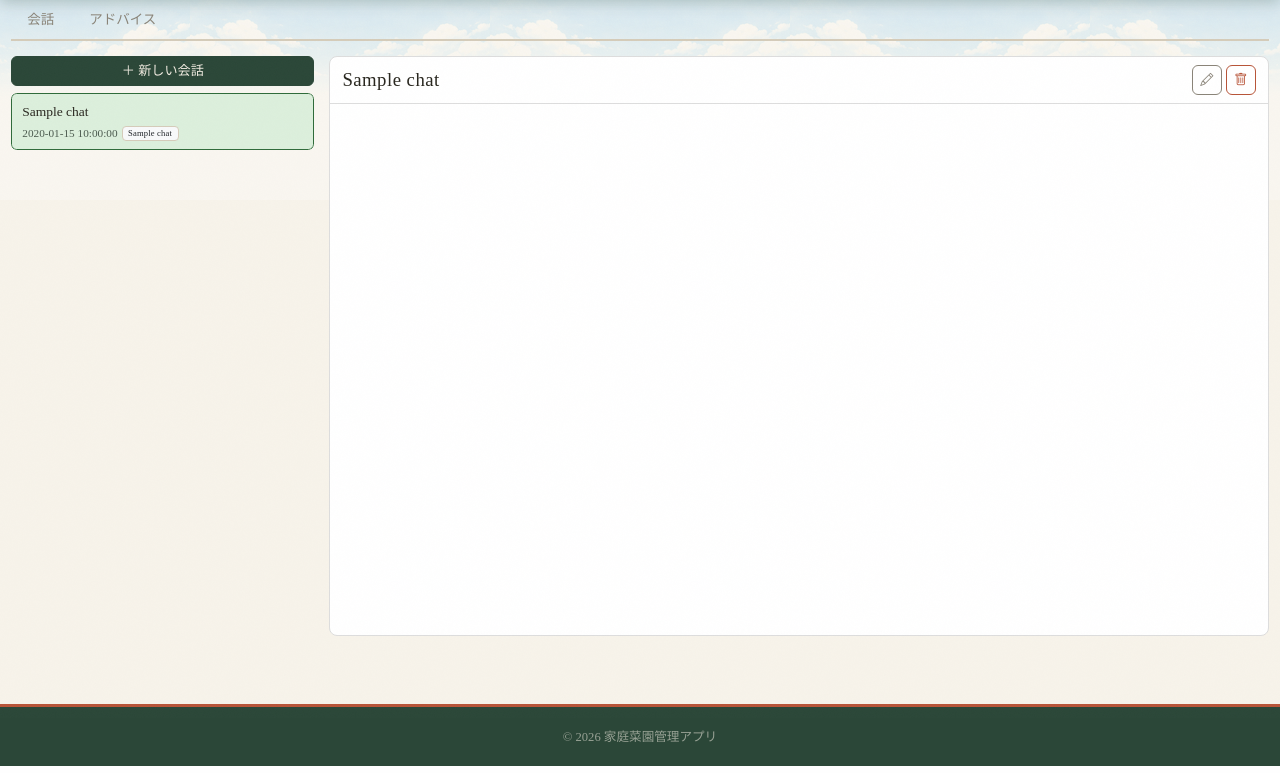
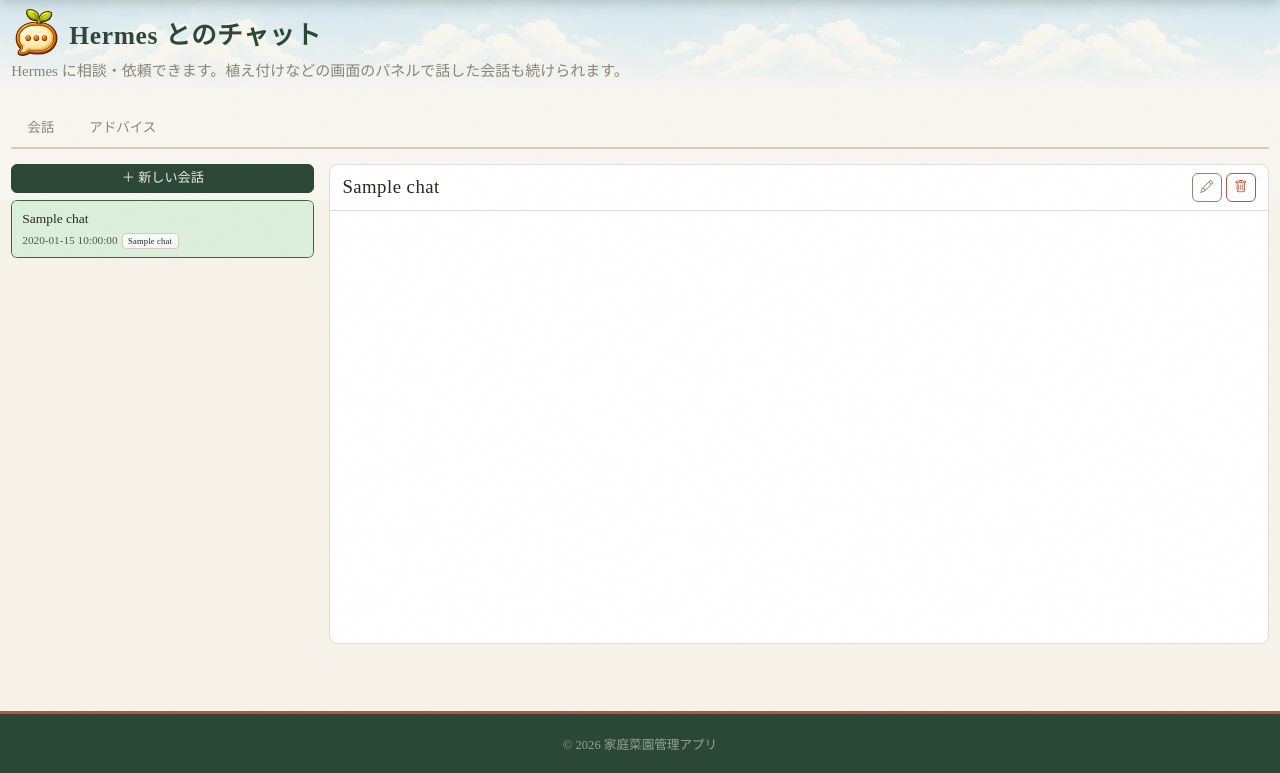
Before and after one commit to pika3-hub/garden-app, a Python web app: template app/templates/hermes_chat/index.html in a window 1280 px wide. Shown: the part 82-855 px from the top of the page. Run offline with Jinja, Linux system fonts and the light colour scheme; the template is opened without the code that fills it: most values are stand-ins (such as "Sample title", 1, 10 or a date in 2020).

Commit message:
チャット画面: 見出しと説明文を付けてタブの位置を会話・アドバイスと揃える
Co-Authored-By: Claude Opus 5.5 <noreply@anthropic.com>

```diff
--- a/app/static/css/hermes-chat.css
+++ b/app/static/css/hermes-chat.css
@@ -13,7 +13,7 @@
 .hermes-chat-main {
   display: flex;
   flex-direction: column;
-  height: calc(100vh - 220px);
+  height: calc(100vh - 320px);
   min-height: 360px;
   border: 1px solid #ddd;
   border-radius: 8px;
@@ -25,7 +25,7 @@
 .hermes-chat-messages { flex: 1 1 auto; min-height: 0; overflow-y: auto; padding: 8px 12px; }
 
 @media (min-width: 768px) {
-  .hermes-chat-list { max-height: calc(100vh - 260px); }
+  .hermes-chat-list { max-height: calc(100vh - 360px); }
 }
 
 /* スマホ幅: 一覧を上（高さを抑えてスクロール）、会話を下に積む */
--- a/app/templates/hermes_chat/index.html
+++ b/app/templates/hermes_chat/index.html
@@ -11,6 +11,14 @@
 {% endblock %}
 
 {% block content %}
+{# 会話・アドバイスの一覧と同じ見出しの形にして、タブを切り替えてもタブの位置が変わらないようにする #}
+<div class="row mb-4">
+    <div class="col-md-7">
+        <h1><img src="{{ url_for('static', filename='images/icon_hermes.webp') }}" alt="" class="icon-img icon-img-lg"> Hermes とのチャット</h1>
+        <p class="text-muted mb-0">Hermes に相談・依頼できます。植え付けなどの画面のパネルで話した会話も続けられます。</p>
+    </div>
+</div>
+
 {% set hermes_tab = 'chat' %}
 {% include '_hermes_tabs.html' %}
 
```
Also changed, not shown: tests/test_hermes_chat_routes.py (+7 -0 lines).
